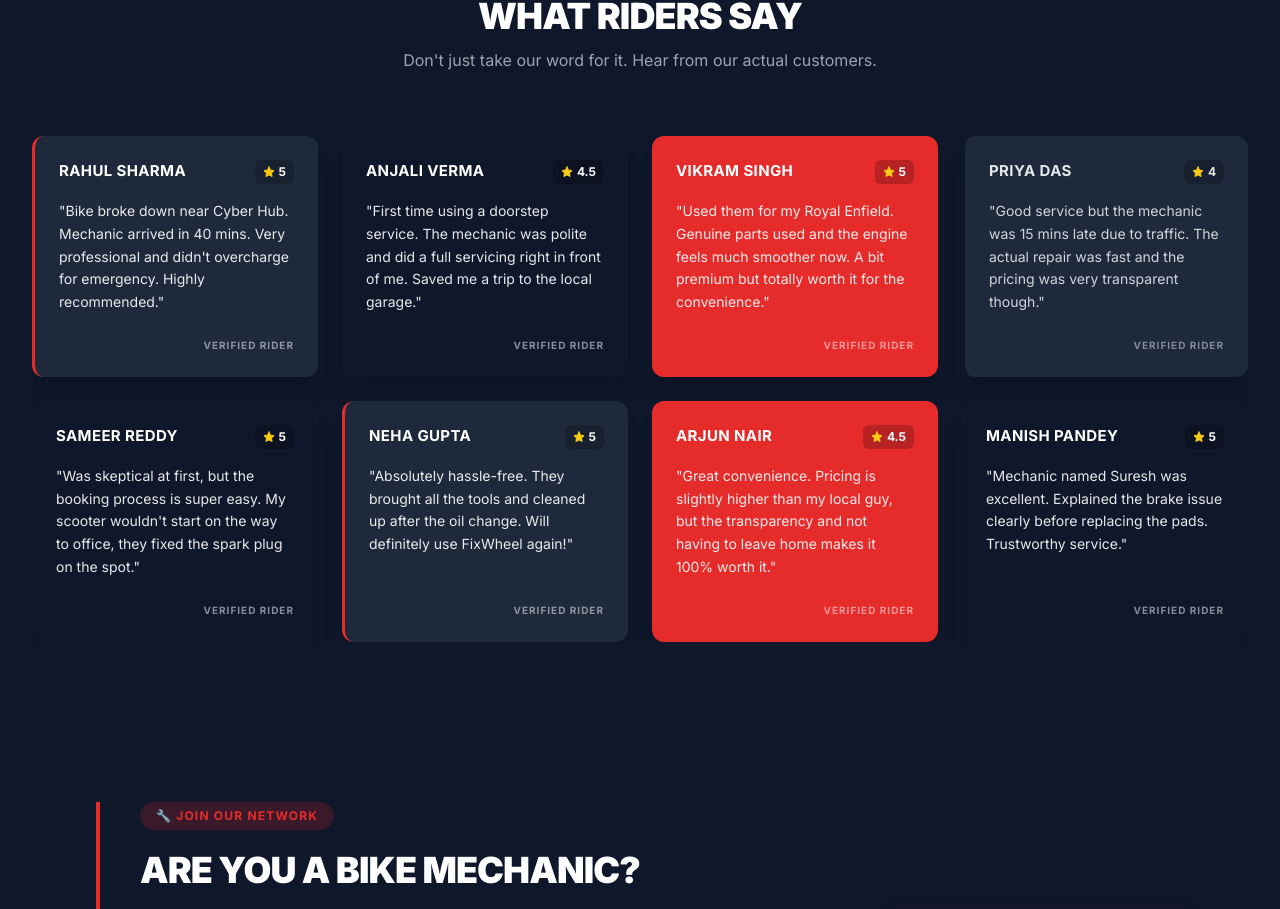
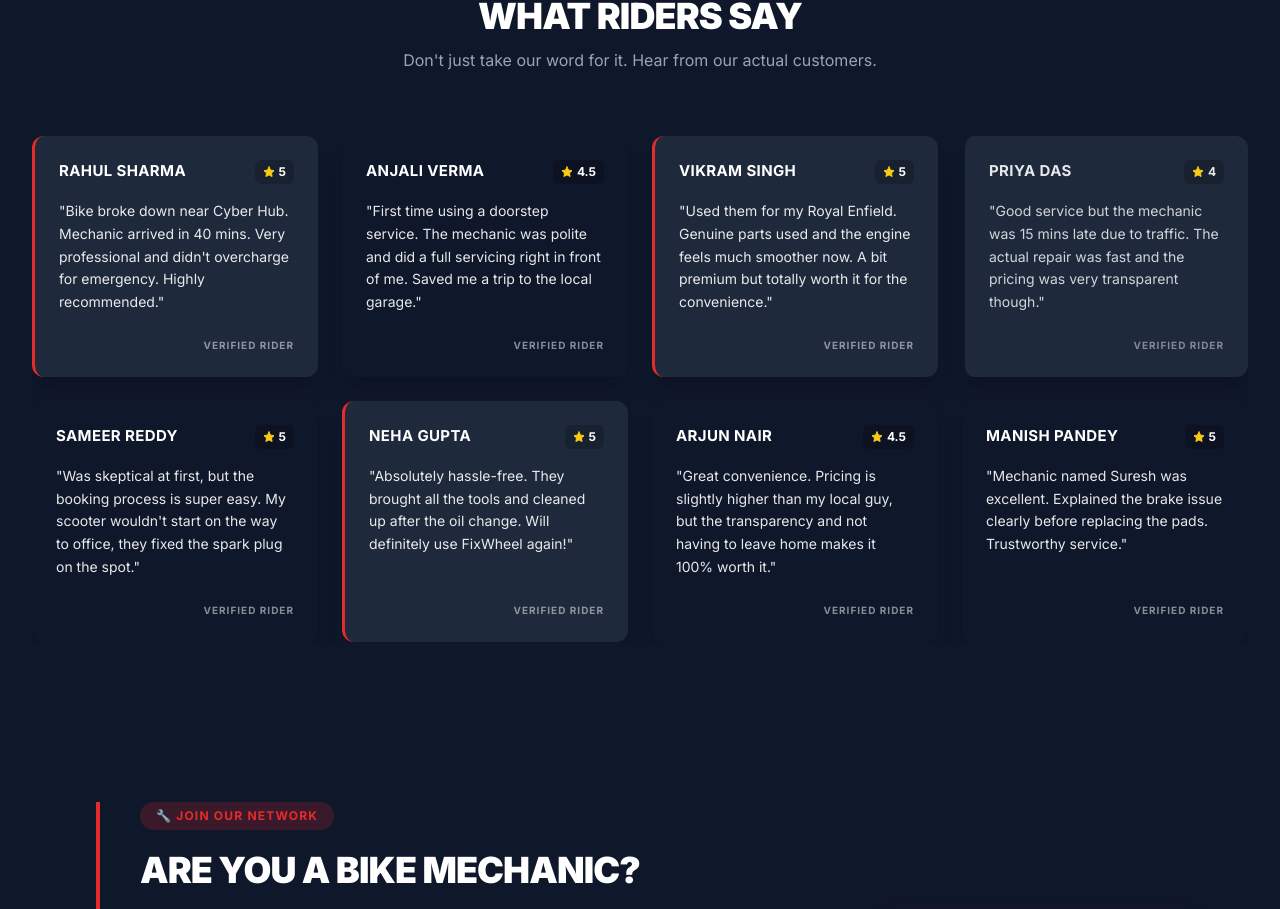
Before and after one commit to fixwheel-app/FIXWHEEL, a Next.js app in the folder frontend/: page / in a window 1280 px wide. Shown: the part 3433-4342 px from the top of the page. Built offline with nearby package versions, Linux system fonts and the light colour scheme.

Commit message:
style: remove solid red backgrounds from review cards

```diff
--- a/frontend/app/page.client.tsx
+++ b/frontend/app/page.client.tsx
@@ -60,11 +60,11 @@ export default function Home() {
   const reviews = [
     { name: "Rahul Sharma", rating: 5, text: "Bike broke down near Cyber Hub. Mechanic arrived in 40 mins. Very professional and didn't overcharge for emergency. Highly recommended.", style: "bg-[#1E293B] text-white border-l-[3px] border-accent", tilt: "md:-rotate-2" },
     { name: "Anjali Verma", rating: 4.5, text: "First time using a doorstep service. The mechanic was polite and did a full servicing right in front of me. Saved me a trip to the local garage.", style: "bg-[#0F172A] text-white", tilt: "md:rotate-2" },
-    { name: "Vikram Singh", rating: 5, text: "Used them for my Royal Enfield. Genuine parts used and the engine feels much smoother now. A bit premium but totally worth it for the convenience.", style: "bg-accent text-white", tilt: "md:-rotate-1" },
+    { name: "Vikram Singh", rating: 5, text: "Used them for my Royal Enfield. Genuine parts used and the engine feels much smoother now. A bit premium but totally worth it for the convenience.", style: "bg-[#1E293B] text-white border-l-[3px] border-accent", tilt: "md:-rotate-1" },
     { name: "Priya Das", rating: 4, text: "Good service but the mechanic was 15 mins late due to traffic. The actual repair was fast and the pricing was very transparent though.", style: "bg-[#1E293B] text-gray-200 border-l-[3px] border-[#0F172A]", tilt: "md:rotate-1" },
     { name: "Sameer Reddy", rating: 5, text: "Was skeptical at first, but the booking process is super easy. My scooter wouldn't start on the way to office, they fixed the spark plug on the spot.", style: "bg-[#0F172A] text-white", tilt: "md:-rotate-2" },
     { name: "Neha Gupta", rating: 5, text: "Absolutely hassle-free. They brought all the tools and cleaned up after the oil change. Will definitely use FixWheel again!", style: "bg-[#1E293B] text-white border-l-[3px] border-accent", tilt: "md:rotate-2" },
-    { name: "Arjun Nair", rating: 4.5, text: "Great convenience. Pricing is slightly higher than my local guy, but the transparency and not having to leave home makes it 100% worth it.", style: "bg-accent text-white", tilt: "md:-rotate-1" },
+    { name: "Arjun Nair", rating: 4.5, text: "Great convenience. Pricing is slightly higher than my local guy, but the transparency and not having to leave home makes it 100% worth it.", style: "bg-[#0F172A] text-white", tilt: "md:-rotate-1" },
     { name: "Manish Pandey", rating: 5, text: "Mechanic named Suresh was excellent. Explained the brake issue clearly before replacing the pads. Trustworthy service.", style: "bg-[#0F172A] text-white", tilt: "md:rotate-1" },
   ];
 
```
